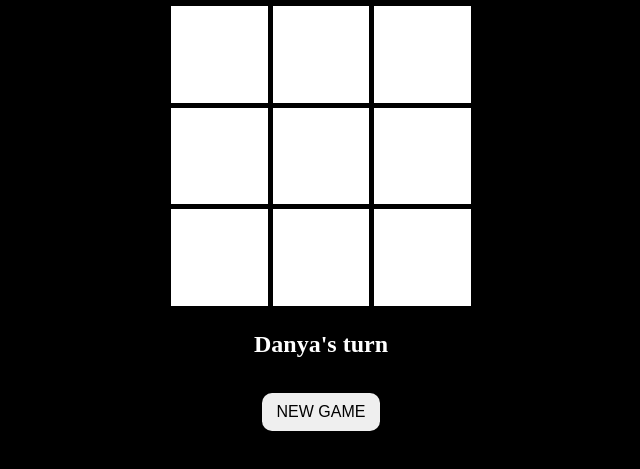
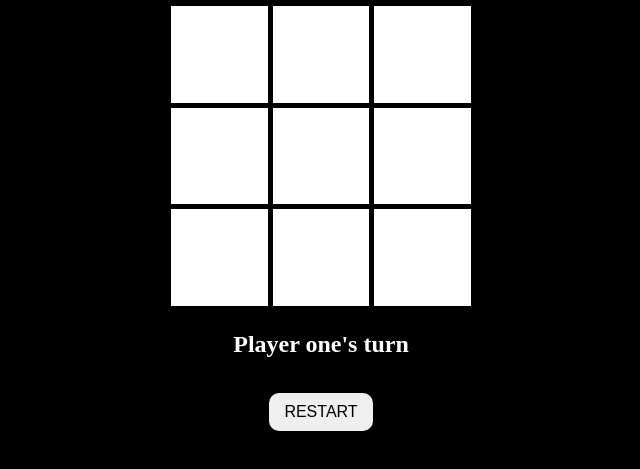
Before and after one commit to danvitu/tic-tac-toe, a plain HTML site: page index.html in a window 1280 px wide. Shown: the part 87-556 px from the top of the page, without its empty margins (319-959 px from the left). Drawn offline with Linux system fonts and the light colour scheme.

Commit message:
Fix little bugs

```diff
--- a/index.html
+++ b/index.html
@@ -12,7 +12,7 @@
     <h1>Tic Tac Toe</h1>
     <div class="board"></div>
     <h2 class="turn"></h2>
-    <button class="game">NEW GAME</button>
+    <button type="button" class="game">RESTART</button>
   </div>
 </body>
 </html>
--- a/script.js
+++ b/script.js
@@ -1,4 +1,4 @@
-// Создание игрового поля 3 х 3.
+// Create gameboard 3x3
 function Gameboard() {
   const board = [];
 
@@ -23,7 +23,7 @@ function Gameboard() {
   return {getBoard, makeMarker, printBoard};
 };
 
-// Добавление ячейки со значением " ", Х или О в игровое поле
+// Add cell with ' ', 'X' or 'O' value
 function Cell() {
   let value = ' ';
 
@@ -39,22 +39,18 @@ function Cell() {
   };
 }
 
-// Управление игровым процессом
+// Control game flow and state
 function GameController() {
-// const GameController = (function () {
   const players = [
     {
-      name: 'Danya',
+      name: 'Player one',
       marker: 'X'
     },
     {
-      name: 'Nastya',
+      name: 'Player two',
       marker: 'O'
     }
   ];
-
-  // players[0].name = prompt('Name')
-  // players[1].name = prompt('Name')
 
   const board = Gameboard();
   const currentBoard = board.getBoard();
@@ -108,11 +104,8 @@ function GameController() {
         console.log(`${getActivePlayer().name} is winner! Congratulations!`);
         board.printBoard();
         gameOver = true;
-        // console.log(gameOver);
       };
     };
-
-
 
     if (gameOver) {
       console.log('Game is over! Start new game!');
@@ -145,9 +138,15 @@ function GameController() {
 // Создание UI
 const ScreenController = (function() {
   const game = GameController();
+
+  const newGame = document.querySelector('.game');
+  newGame.addEventListener('click', () => {
+    location.reload();
+  });
+
   const playerTurnDiv = document.querySelector('.turn');
   const boardDiv = document.querySelector('.board');
-  const newGame = document.querySelector('.game');
+
 
   const updateScreen = () => {
     boardDiv.textContent = ' ';
@@ -178,7 +177,7 @@ const ScreenController = (function() {
   function clickHandlerBoard(e) {
     const selectedRow = e.target.dataset.row;
     const selectedColumn = e.target.dataset.column;
-    if ((!game.isGameOver()) && (!game.isTie())) {
+    if (!game.isGameOver() && !game.isTie()) {
       game.playRound(selectedRow, selectedColumn);
       updateScreen();
     }
@@ -187,7 +186,4 @@ const ScreenController = (function() {
   boardDiv.addEventListener("click", clickHandlerBoard);
   updateScreen();
 
-  newGame.addEventListener('click', () => {
-    location.reload();
-  })
 })();
--- a/style.css
+++ b/style.css
@@ -14,7 +14,14 @@ h1, h2, h3 {
   color: white;
 }
 
-.game {
+form {
+  display: flex;
+  flex-direction: column;
+  gap: 10px;
+  color: white;
+}
+
+.game, .players {
   margin: 15px;
   padding: 10px 15px;
   border-radius: 10px;
```
